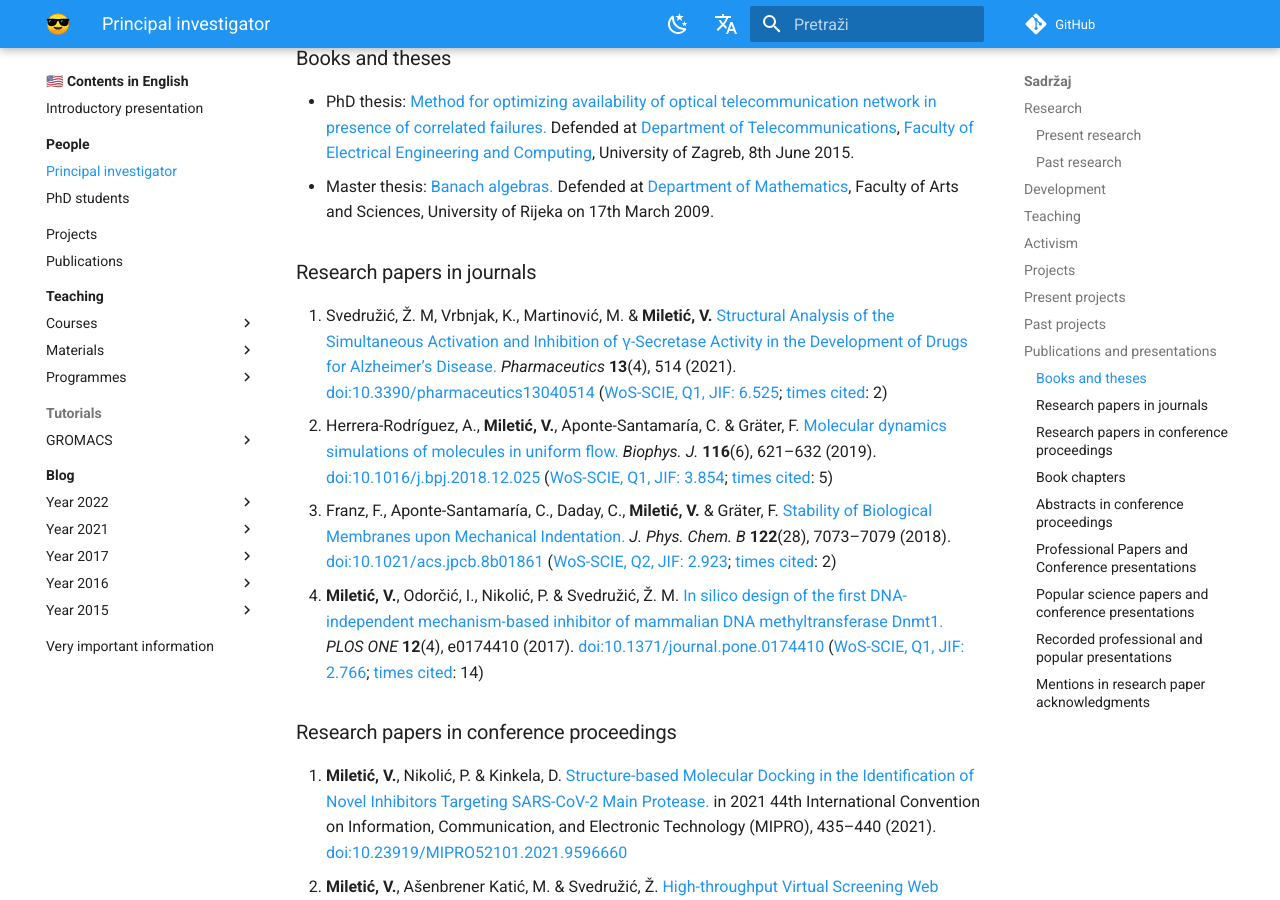
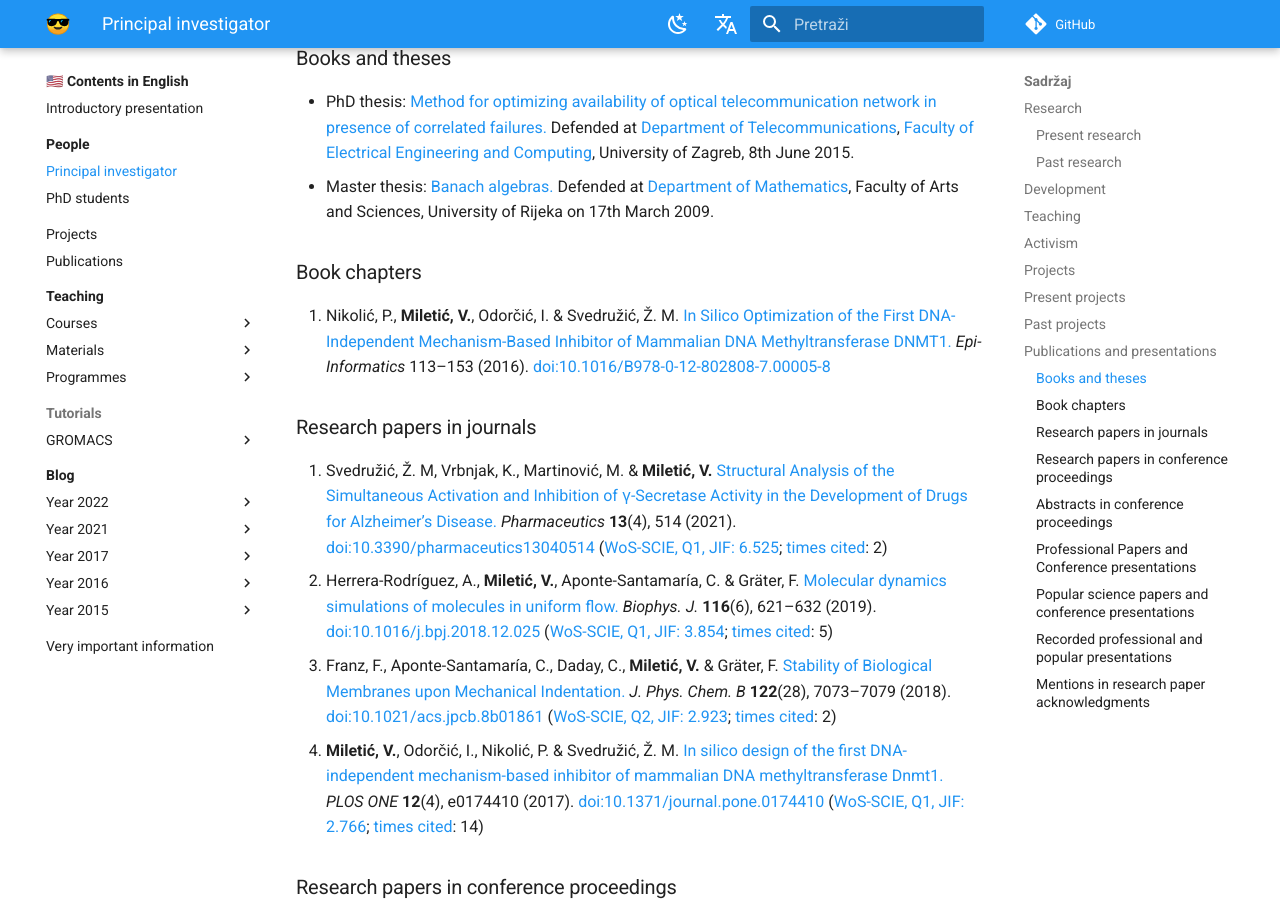
Before and after one commit to gaseri/website, an MkDocs documentation site: the page built from docs/en/people/principal-investigator.md, in a window 1280 px wide and 900 px high, scrolled down 4599 px. Built offline with MkDocs 1.6.1 and Material for MkDocs 9.7.7, drawn with Linux system fonts in a browser that asks for light colours; comment, search, counter and statistics services are not loaded; some of the changed text lies outside the part shown.

Commit message:
Reordered the list of publications and presentations

```diff
--- a/docs/en/people/principal-investigator.md
+++ b/docs/en/people/principal-investigator.md
@@ -93,6 +93,10 @@ Finally, I stand for individual freedom which is constantly under threat from pe
 - PhD thesis: [Method for optimizing availability of optical telecommunication network in presence of correlated failures.](https://vedran.miletic.net/files/phd-thesis-vedran-miletic.pdf) Defended at [Department of Telecommunications](https://tel.fer.hr/ztel), [Faculty of Electrical Engineering and Computing](https://www.fer.unizg.hr/), University of Zagreb, 8th June 2015.
 - Master thesis: [Banach algebras.](https://vedran.miletic.net/files/diplomski-rad-vedran-miletic.pdf) Defended at [Department of Mathematics](https://www.math.uniri.hr/), Faculty of Arts and Sciences, University of Rijeka on 17th March 2009.
 
+### Book chapters
+
+1. Nikolić, P., **Miletić, V.**, Odorčić, I. & Svedružić, Ž. M. [In Silico Optimization of the First DNA-Independent Mechanism-Based Inhibitor of Mammalian DNA Methyltransferase DNMT1.](https://www.sciencedirect.com/science/article/pii/B9780128028087000058) *Epi-Informatics* 113–153 (2016). [doi:10.1016/B978-0-12-802808-7.00005-8](https://doi.org/10.1016/B978-0-12-802808-7.00005-8)
+
 ### Research papers in journals
 
 1. Svedružić, Ž. M, Vrbnjak, K., Martinović, M. & **Miletić, V.** [Structural Analysis of the Simultaneous Activation and Inhibition of γ-Secretase Activity in the Development of Drugs for Alzheimer’s Disease.](https://www.mdpi.com/1999-4923/13/4/514) *Pharmaceutics* **13**(4), 514 (2021). [doi:10.3390/pharmaceutics13040514](https://doi.org/10.3390/pharmaceutics13040514) ([WoS-SCIE, Q1, JIF: 6.525](https://jcr.clarivate.com/jcr-jp/journal-profile?journal=PHARMACEUTICS&year=2021); [times](https://www.webofscience.com/wos/woscc/full-record/WOS:000643531400001) [cited](https://publons.com/publon/45697621/): 2)
```
Also changed, not shown: other parts of docs/en/people/principal-investigator.md (+0 -4 lines).
